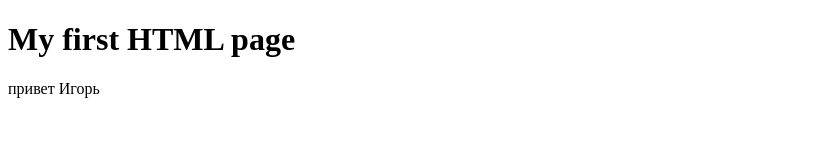
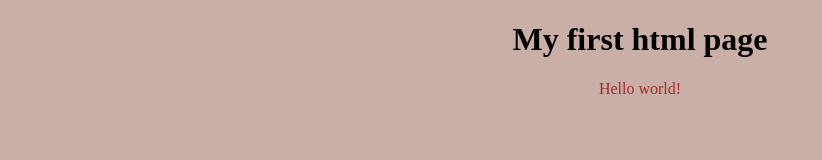
Before and after one commit to xqvqre8/gittest, a plain HTML site: page index.html in a window 1280 px wide. Shown: the whole page, without its empty margins (0-822 px from the left). Drawn offline with Linux system fonts and the light colour scheme.

Commit message:
First edit

```diff
--- a/index.html
+++ b/index.html
@@ -5,12 +5,13 @@
     <meta charset="UTF-8">
     <meta name="viewport" content="width=device-width, initial-scale=1.0">
     <meta http-equiv="X-UA-Compatible" content="ie=edge">
+    <link rel="stylesheet" href="main.css">
     <title>Document</title>
 </head>
 
 <body>
-    <h1> My first HTML page</h1>
-    <p>привет Игорь</p>
+    <h1> My first html page</h1>
+    <p>Hello world!</p>
 </body>
 
 </html>
--- /dev/null
+++ b/main.css
@@ -0,0 +1,10 @@
+body {
+    background-color: rgb(201, 175, 166);
+    text-decoration-color: aqua;
+    text-align: center;
+
+}
+
+p {
+    color: brown;
+}
```
